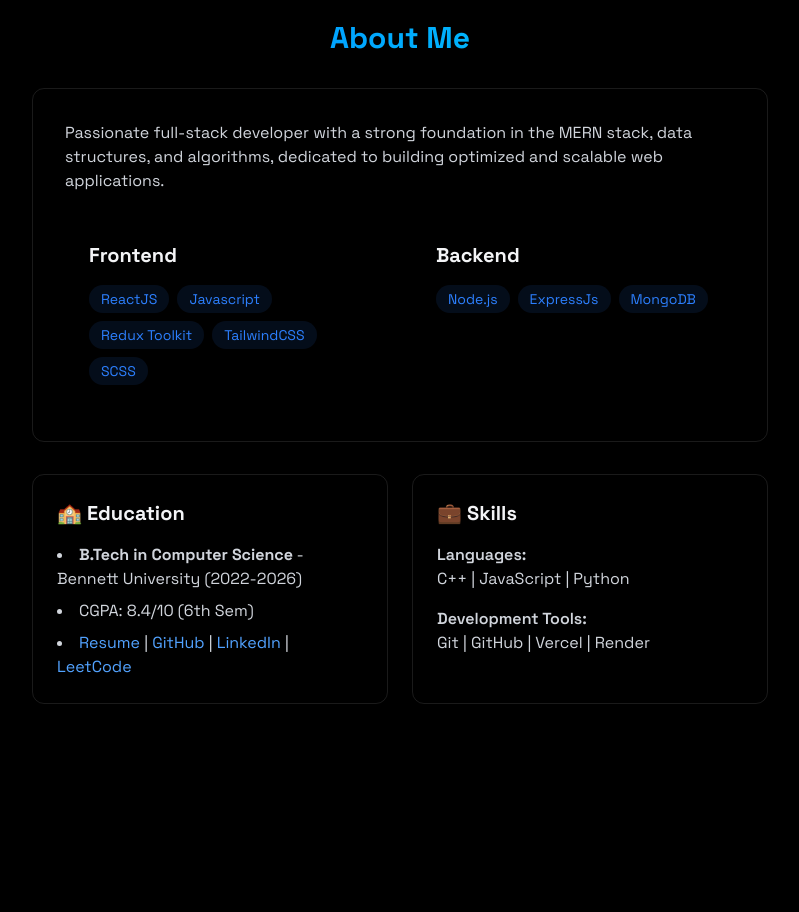
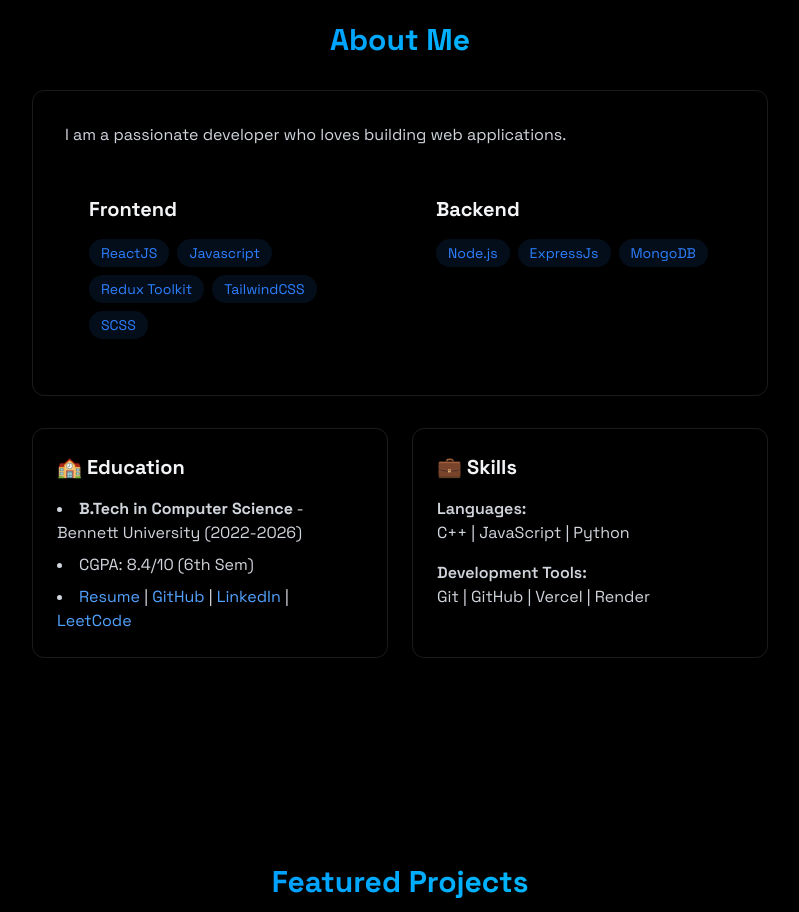
Before and after one commit to kumarsurendra10/SurendraPortFolio, a React (Vite) app in the folder Portfolio-main/: page / in a window 1280 px wide. Shown: the part 860-1772 px from the top of the page, without its empty margins (240-1039 px from the left). Built offline with nearby package versions, Linux system fonts and the light colour scheme.

Commit message:
Revise About section description
Updated the description to reflect a more personal touch.

```diff
--- a/Portfolio-main/src/Components/Sections/About.jsx
+++ b/Portfolio-main/src/Components/Sections/About.jsx
@@ -15,7 +15,8 @@ export const About = () => {
 
           <div className="rounded-xl p-8 border-white/10 border hover:-translate-y-1 transition-all">
             <p className="text-gray-300 mb-6">
-              Passionate full-stack developer with a strong foundation in the MERN stack, data structures, and algorithms, dedicated to building optimized and scalable web applications.
+              I am a passionate developer who loves building web applications.
+
             </p>
 
             <div className="grid grid-cols-1 md:grid-cols-2 gap-6">
```
